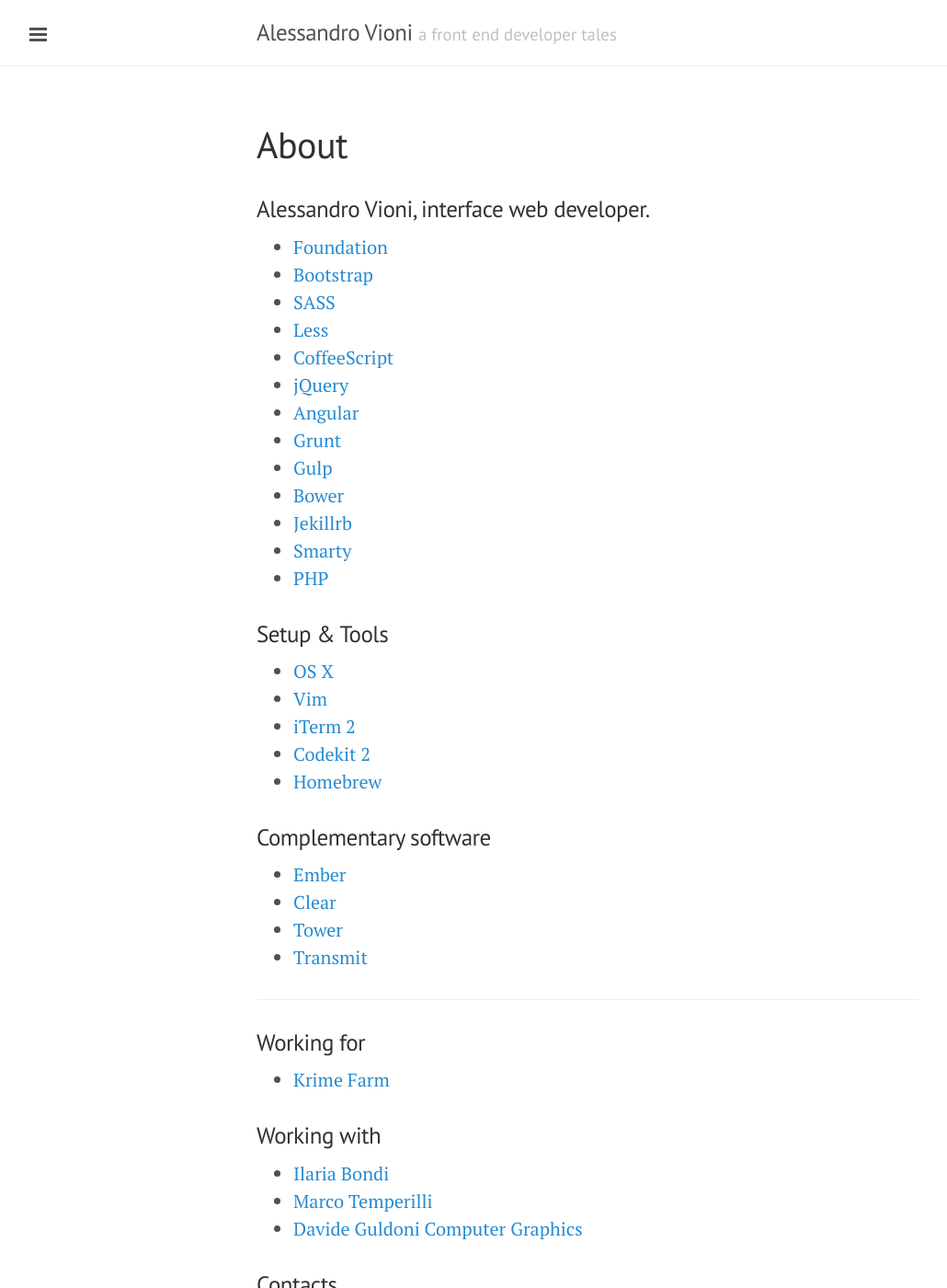
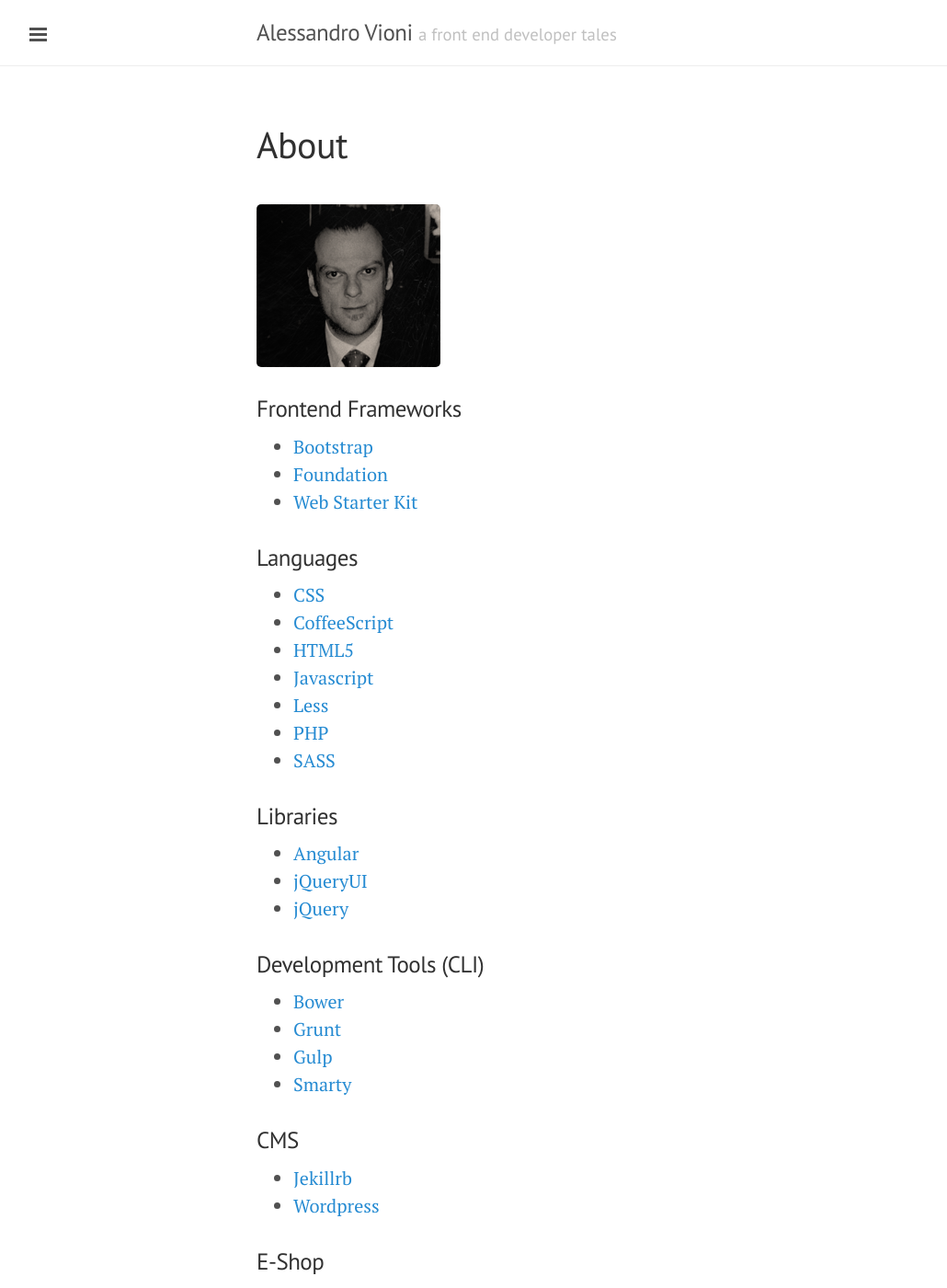
Before and after one commit to genoma/genoma.github.io, a Jekyll site: the page built from about.md, in a window 1280 px wide and 1400 px high. Shown: the whole window at 92% size, without its empty margins (1-1031 px from the left). Built offline with Jekyll 4.4.1, drawn with Linux system fonts in a browser that asks for light colours; Markdown is read by kramdown in place of the engine named in the settings; some of the changed text lies outside the part shown.

Commit message:
about.md

```diff
--- a/about.md
+++ b/about.md
@@ -1,36 +1,60 @@
 ---
 layout: page
 title: About
+description: Alessandro Vioni wide array of known languages and tools for a optimal and fast Front End development
 ---
+<br>
+![Yes it's me!](../img/avioni.png)
 
-### Alessandro Vioni, interface web developer.
+### Frontend Frameworks
+* [Bootstrap](http://getbootstrap.com/)
 * [Foundation](http://foundation.zurb.com/)
-* [Bootstrap](http://getbootstrap.com/)
+* [Web Starter Kit](https://developers.google.com/web/starter-kit/)
+
+### Languages
+* [CSS](http://www.w3.org/Style/CSS/Overview.en.html)
+* [CoffeeScript](http://coffeescript.org/)
+* [HTML5](http://www.w3.org/TR/html5/)
+* [Javascript](http://www.ecmascript.org)
+* [Less](http://lesscss.org/)
+* [PHP](http://php.net)
 * [SASS](http://sass-lang.com/)
-* [Less](http://lesscss.org/)
-* [CoffeeScript](http://coffeescript.org/)
+
+### Libraries
+* [Angular](https://angularjs.org)
+* [jQueryUI](http://jqueryui.com)
 * [jQuery](http://jquery.com/)
-* [Angular](https://angularjs.org)
+
+### Development Tools (CLI)
+* [Bower](http://bower.io/)
 * [Grunt](http://gruntjs.com/)
 * [Gulp](http://gulpjs.com)
-* [Bower](http://bower.io/)
+* [Smarty](http://www.smarty.net/)
+
+### CMS
 * [Jekillrb](http://jekyllrb.com/)
-* [Smarty](http://www.smarty.net/)
-* [PHP](http://php.net)
+* [Wordpress](https://wordpress.org)
 
-### Setup & Tools
+### E-Shop
+* [Prestashop](https://www.prestashop.com/en/)
+* [Shopify](http://www.shopify.com)
+
+### Setup & Software Tools
+* [Atom](https://atom.io)
+* [Codekit 2](https://incident57.com/codekit/)
+* [Homebrew](http://brew.sh)
+* [MacVim](https://code.google.com/p/macvim/)
 * [OS X](https://www.apple.com/osx/)
+* [Sublime Text](http://www.sublimetext.com)
 * [Vim](http://www.vim.org/)
 * [iTerm 2](https://github.com/gnachman/iTerm2)
-* [Codekit 2](https://incident57.com/codekit/)
-* [Homebrew](http://brew.sh)
 
 ### Complementary software
+* [Clear](http://realmacsoftware.com/clear)
 * [Ember](http://realmacsoftware.com/ember)
-* [Clear](http://realmacsoftware.com/clear)
+* [Slack](https://slack.com)
 * [Tower](http://www.git-tower.com)
 * [Transmit](http://panic.com/transmit/)
-
 
 <hr>
 
@@ -42,7 +66,6 @@
 * [Marco Temperilli](http://gallucca.tumblr.com/)
 * [Davide Guldoni Computer Graphics](https://vimeo.com/guldoni)
 
-
 ### Contacts
 * [@jenoma](https://twitter.com/jenoma)
 * [@gmail](mailto:jenoma@gmail.com)
```
Also changed, not shown: img/avioni.png (added).
